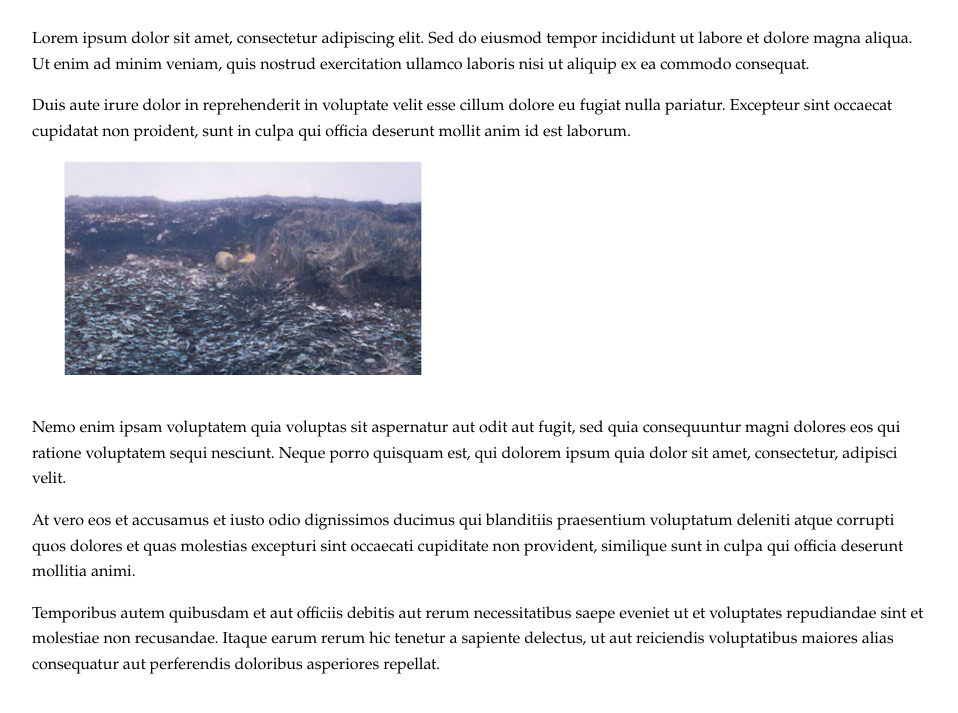
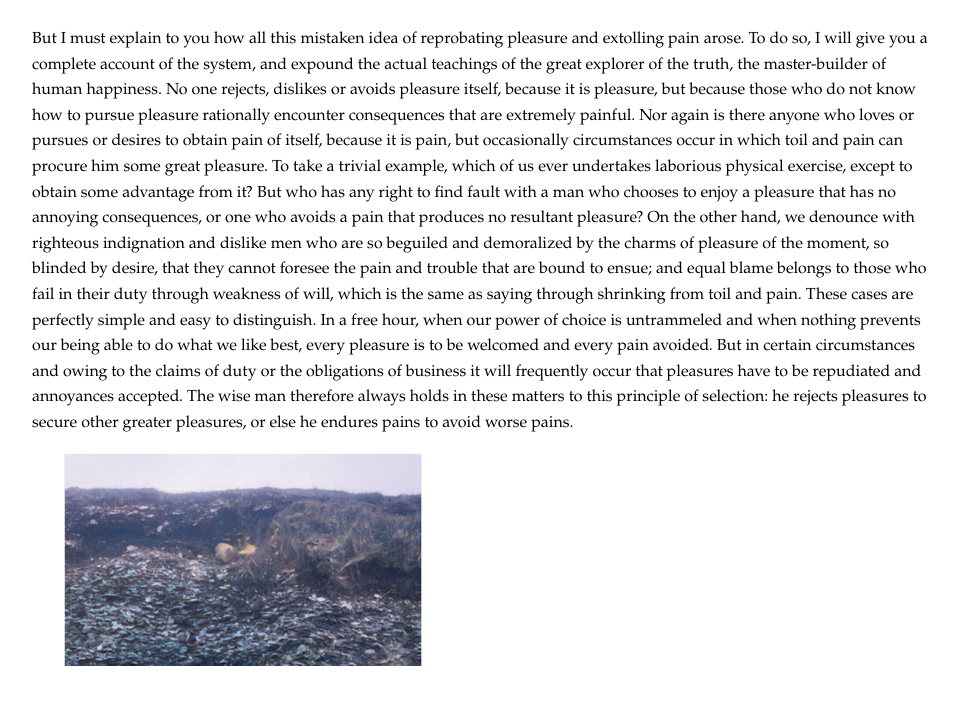
Before and after one commit to Chavblad69/name, a plain HTML site: page index.html in a window 1280 px wide. Shown: the part 115-828 px from the top of the page, without its empty margins (160-1118 px from the left). Drawn offline with Linux system fonts and the light colour scheme.

Commit message:
Update index.html

```diff
--- a/index.html
+++ b/index.html
@@ -30,12 +30,11 @@
 <body>
     <div class="content">
         <h1>Title</h1>
-        <p>Lorem ipsum dolor sit amet, consectetur adipiscing elit. Sed do eiusmod tempor incididunt ut labore et dolore magna aliqua. Ut enim ad minim veniam, quis nostrud exercitation ullamco laboris nisi ut aliquip ex ea commodo consequat.</p>
-        <p>Duis aute irure dolor in reprehenderit in voluptate velit esse cillum dolore eu fugiat nulla pariatur. Excepteur sint occaecat cupidatat non proident, sunt in culpa qui officia deserunt mollit anim id est laborum.</p>
+        <p>But I must explain to you how all this mistaken idea of reprobating pleasure and extolling pain arose. To do so, I will give you a complete account of the system, and expound the actual teachings of the great explorer of the truth, the master-builder of human happiness. No one rejects, dislikes or avoids pleasure itself, because it is pleasure, but because those who do not know how to pursue pleasure rationally encounter consequences that are extremely painful. Nor again is there anyone who loves or pursues or desires to obtain pain of itself, because it is pain, but occasionally circumstances occur in which toil and pain can procure him some great pleasure. To take a trivial example, which of us ever undertakes laborious physical exercise, except to obtain some advantage from it? But who has any right to find fault with a man who chooses to enjoy a pleasure that has no annoying consequences, or one who avoids a pain that produces no resultant pleasure?
+
+            On the other hand, we denounce with righteous indignation and dislike men who are so beguiled and demoralized by the charms of pleasure of the moment, so blinded by desire, that they cannot foresee the pain and trouble that are bound to ensue; and equal blame belongs to those who fail in their duty through weakness of will, which is the same as saying through shrinking from toil and pain. These cases are perfectly simple and easy to distinguish. In a free hour, when our power of choice is untrammeled and when nothing prevents our being able to do what we like best, every pleasure is to be welcomed and every pain avoided. But in certain circumstances and owing to the claims of duty or the obligations of business it will frequently occur that pleasures have to be repudiated and annoyances accepted. The wise man therefore always holds in these matters to this principle of selection: he rejects pleasures to secure other greater pleasures, or else he endures pains to avoid worse pains. </p>
+
         <img src="images/1.png" alt="Decorative image">
-        <p>Nemo enim ipsam voluptatem quia voluptas sit aspernatur aut odit aut fugit, sed quia consequuntur magni dolores eos qui ratione voluptatem sequi nesciunt. Neque porro quisquam est, qui dolorem ipsum quia dolor sit amet, consectetur, adipisci velit.</p>
-        <p>At vero eos et accusamus et iusto odio dignissimos ducimus qui blanditiis praesentium voluptatum deleniti atque corrupti quos dolores et quas molestias excepturi sint occaecati cupiditate non provident, similique sunt in culpa qui officia deserunt mollitia animi.</p>
-        <p>Temporibus autem quibusdam et aut officiis debitis aut rerum necessitatibus saepe eveniet ut et voluptates repudiandae sint et molestiae non recusandae. Itaque earum rerum hic tenetur a sapiente delectus, ut aut reiciendis voluptatibus maiores alias consequatur aut perferendis doloribus asperiores repellat.</p>
     </div>
 </body>
 </html>
```
